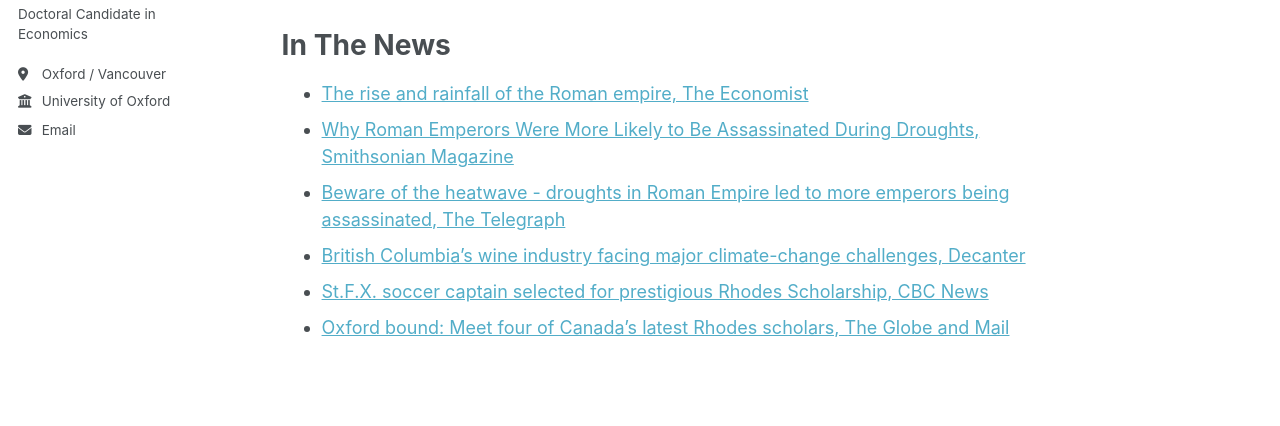
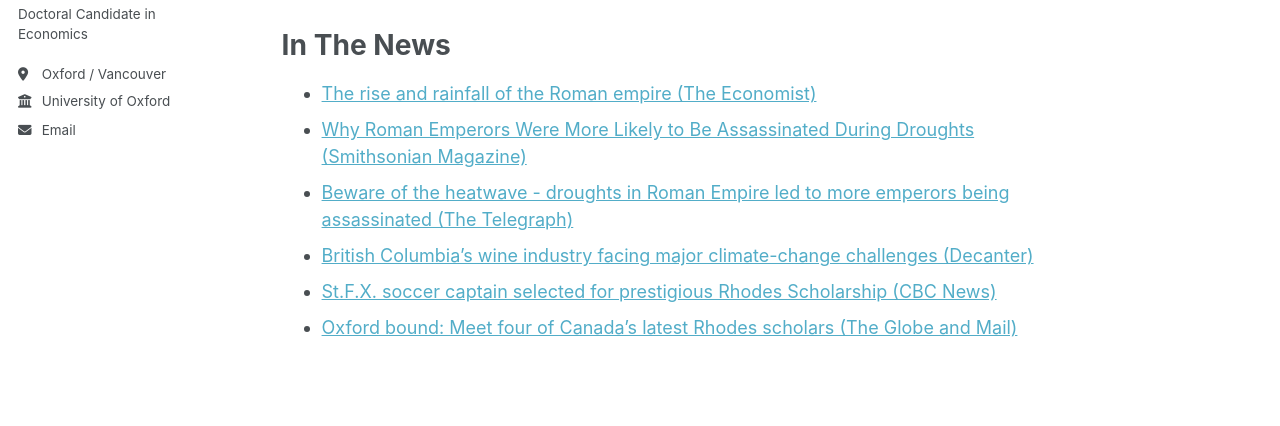
Before and after one commit to LiamSElbourne/LiamSElbourne.github.io, a Jekyll site: the page built from _pages/about.md, in a window 1280 px wide and 1018 px high. Shown: the part 278-704 px from the top of the window. Built offline with Jekyll 4.4.1, drawn with Linux system fonts in a browser that asks for light colours.

```diff
--- a/_pages/about.md
+++ b/_pages/about.md
@@ -12,9 +12,9 @@ I am a doctoral candidate in the Department of Economics at the University of Ox
 
 In The News
 ======
-- [The rise and rainfall of the Roman empire, The Economist](https://www.economist.com/graphic-detail/2018/08/01/the-rise-and-the-rainfall-of-the-roman-empire)
-- [Why Roman Emperors Were More Likely to Be Assassinated During Droughts, Smithsonian Magazine](https://www.smithsonianmag.com/smart-news/why-were-roman-emperors-more-likely-be-assassinated-during-droughts-180969957/)
-- [Beware of the heatwave - droughts in Roman Empire led to more emperors being assassinated, The Telegraph](https://www.telegraph.co.uk/news/2018/08/02/beware-heatwave-droughts-roman-empire-led-emperors-assassinated/)
-- [British Columbia's wine industry facing major climate-change challenges, Decanter](https://www.decanter.com/wine-news/british-columbias-wine-industry-facing-major-climate-change-challenges-518133/)
-- [St.F.X. soccer captain selected for prestigious Rhodes Scholarship, CBC News](https://www.cbc.ca/news/canada/nova-scotia/liam-elbourne-st-fx-rhodes-scholar-1.4933088)
-- [Oxford bound: Meet four of Canada's latest Rhodes scholars, The Globe and Mail](https://www.theglobeandmail.com/canada/article-oxford-bound-meet-four-of-canadas-latest-rhodes-scholars/)
+- [The rise and rainfall of the Roman empire (The Economist)](https://www.economist.com/graphic-detail/2018/08/01/the-rise-and-the-rainfall-of-the-roman-empire)
+- [Why Roman Emperors Were More Likely to Be Assassinated During Droughts (Smithsonian Magazine)](https://www.smithsonianmag.com/smart-news/why-were-roman-emperors-more-likely-be-assassinated-during-droughts-180969957/)
+- [Beware of the heatwave - droughts in Roman Empire led to more emperors being assassinated (The Telegraph)](https://www.telegraph.co.uk/news/2018/08/02/beware-heatwave-droughts-roman-empire-led-emperors-assassinated/)
+- [British Columbia's wine industry facing major climate-change challenges (Decanter)](https://www.decanter.com/wine-news/british-columbias-wine-industry-facing-major-climate-change-challenges-518133/)
+- [St.F.X. soccer captain selected for prestigious Rhodes Scholarship (CBC News)](https://www.cbc.ca/news/canada/nova-scotia/liam-elbourne-st-fx-rhodes-scholar-1.4933088)
+- [Oxford bound: Meet four of Canada's latest Rhodes scholars (The Globe and Mail)](https://www.theglobeandmail.com/canada/article-oxford-bound-meet-four-of-canadas-latest-rhodes-scholars/)
```
